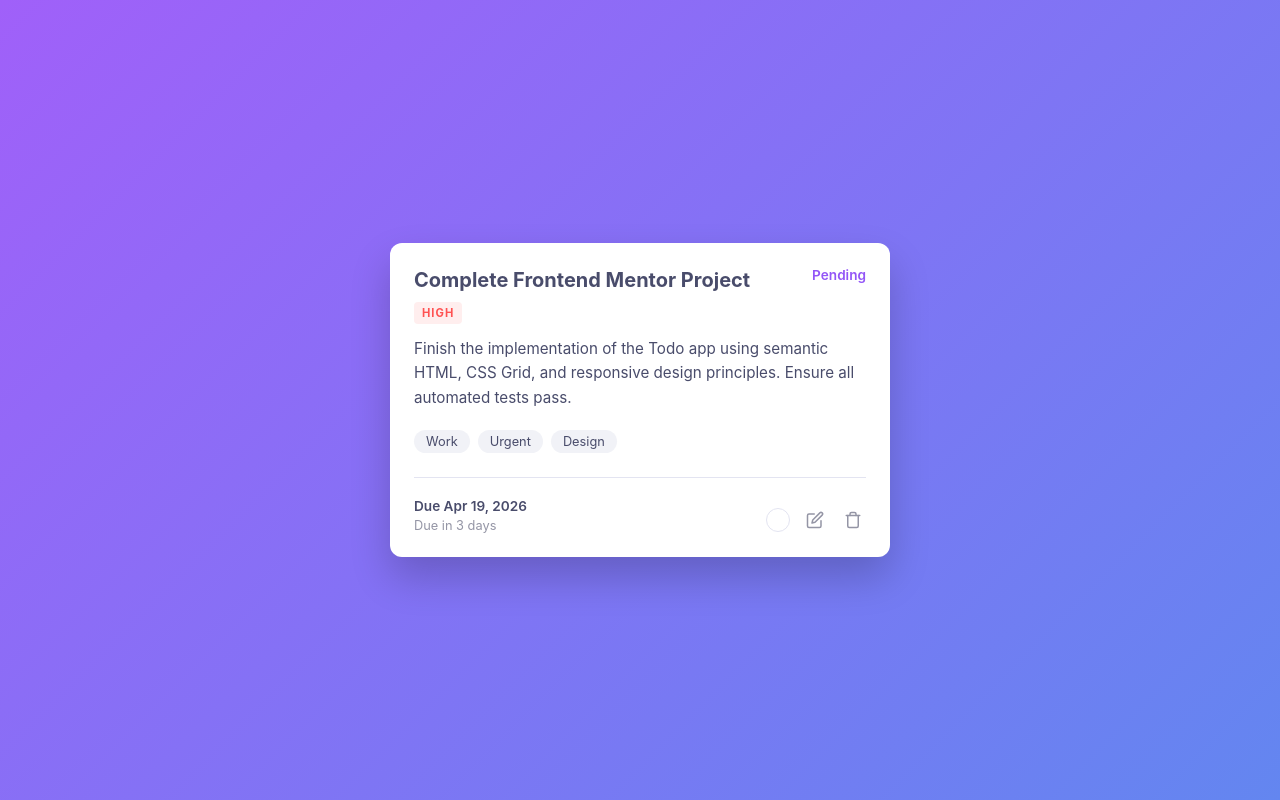
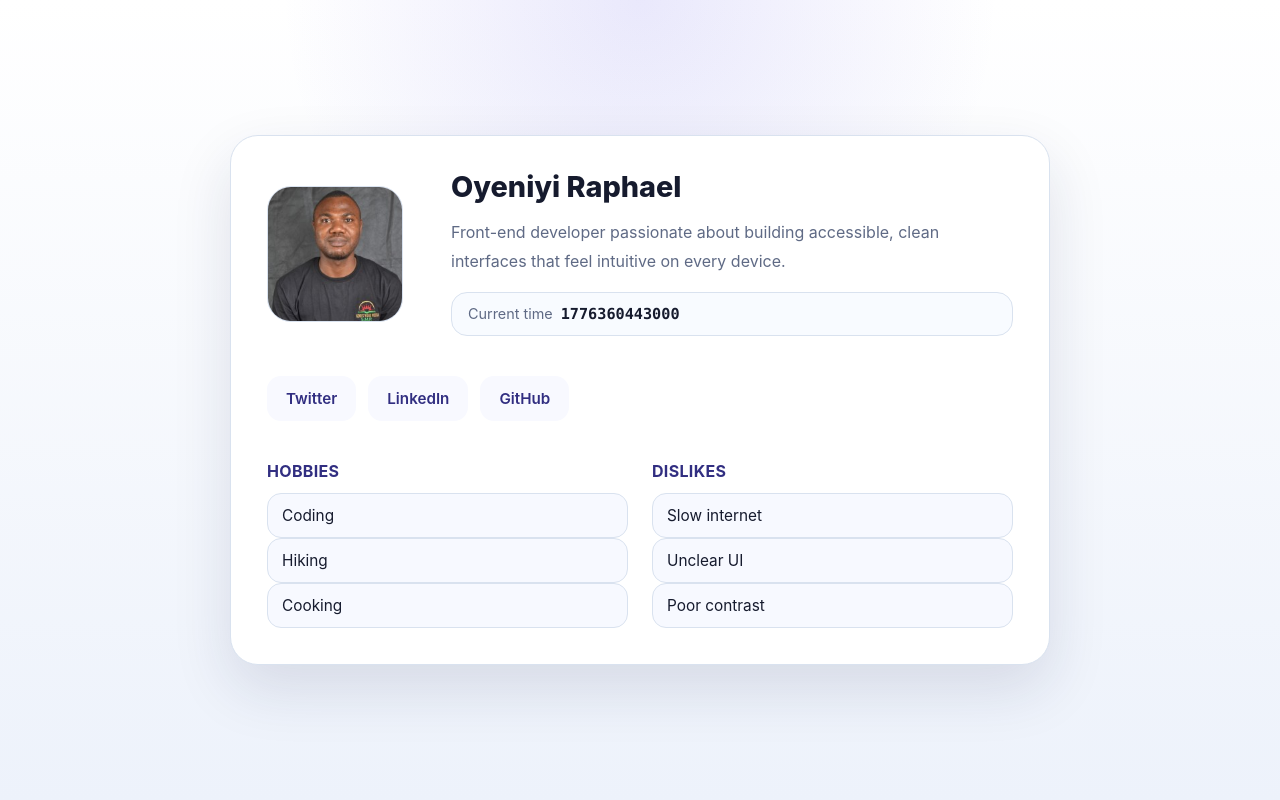
Before and after one commit to ralphoye/-h14-todo, a plain HTML site: page index.html in a window 1280 px wide. Drawn offline with Linux system fonts and the light colour scheme.

Commit message:
Profile card that Shows basic information time in millisecond Avater (profile picture) Social media links Hobbies and Dislikes

```diff
--- a/index.html
+++ b/index.html
@@ -3,56 +3,58 @@
 <head>
     <meta charset="UTF-8">
     <meta name="viewport" content="width=device-width, initial-scale=1.0">
-    <title>Modern Todo Card</title>
+    <title>Profile Card</title>
     <link rel="stylesheet" href="style.css">
 </head>
 <body>
 
-    <main class="container">
-        <article class="todo-card" data-testid="test-todo-card">
+    <main class="page-container">
+        <article class="profile-card" data-testid="test-profile-card">
+            <header class="profile-header">
+                <figure class="avatar-wrapper">
+                    <img src="/images/raphOye.jpeg" alt="Portrait of Oyeniyi Raphael" data-testid="test-user-avatar">
+                    <figcaption class="sr-only">User avatar for Oyeniyi Raphael</figcaption>
+                </figure>
 
-            <div class="todo-header">
-                <div class="title-section">
-                    <h2 id="todo-title" data-testid="test-todo-title">Complete Frontend Mentor Project</h2>
-                    <span class="priority-badge priority-high" data-testid="test-todo-priority" aria-label="High Priority">High</span>
+                <div class="profile-summary">
+                    <h2 class="profile-name" data-testid="test-user-name">Oyeniyi Raphael</h2>
+                    <p class="profile-bio" data-testid="test-user-bio">
+                        Front-end developer passionate about building accessible, clean interfaces that feel intuitive on every device.
+                    </p>
+                    <div class="time-container">
+                        <span class="time-label">Current time</span>
+                        <time id="user-time" class="user-time" data-testid="test-user-time" aria-live="polite"></time>
+                    </div>
                 </div>
-                <div class="status-indicator" data-testid="test-todo-status">Pending</div>
-            </div>
+            </header>
 
-            <div class="todo-body">
-                <p class="description" data-testid="test-todo-description">
-                    Finish the implementation of the Todo app using semantic HTML, CSS Grid, and responsive design principles. Ensure all automated tests pass.
-                </p>
+            <nav class="social-links" data-testid="test-user-social-links" aria-label="Social links">
+                <ul>
+                    <li><a href="https://twitter.com" target="_blank" rel="noopener noreferrer" data-testid="test-user-social-twitter">Twitter</a></li>
+                    <li><a href="https://www.linkedin.com/in/raphael-oyeniyi/" target="_blank" rel="noopener noreferrer" data-testid="test-user-social-linkedin">LinkedIn</a></li>
+                    <li><a href="https://github.com/ralphoye" target="_blank" rel="noopener noreferrer" data-testid="test-user-social-github">GitHub</a></li>
+                </ul>
+            </nav>
 
-                <div class="tags-container" data-testid="test-todo-tags" role="list">
-                    <span class="tag" data-testid="test-todo-tag-work" role="listitem">Work</span>
-                    <span class="tag" data-testid="test-todo-tag-urgent" role="listitem">Urgent</span>
-                    <span class="tag" role="listitem">Design</span>
-                </div>
-            </div>
+            <section class="profile-lists">
+                <section class="list-section">
+                    <h3>Hobbies</h3>
+                    <ul class="item-list" data-testid="test-user-hobbies">
+                        <li>Coding</li>
+                        <li>Hiking</li>
+                        <li>Cooking</li>
+                    </ul>
+                </section>
 
-            <div class="todo-footer">
-                <div class="date-info">
-                    <time class="due-date" id="due-date-display" data-testid="test-todo-due-date"></time>
-                    <time class="time-remaining" id="time-remaining-display" data-testid="test-todo-time-remaining" aria-live="polite"></time>
-                </div>
-
-                <div class="actions">
-                    <label class="checkbox-container">
-                        <input type="checkbox" data-testid="test-todo-complete-toggle" id="complete-checkbox">
-                        <span class="checkmark"></span>
-                        <span class="sr-only">Mark as complete</span>
-                    </label>
-
-                    <button class="icon-btn" data-testid="test-todo-edit-button" aria-label="Edit Task">
-                        <svg width="18" height="18" viewBox="0 0 24 24" fill="none" stroke="currentColor" stroke-width="2" stroke-linecap="round" stroke-linejoin="round"><path d="M11 4H4a2 2 0 0 0-2 2v14a2 2 0 0 0 2 2h14a2 2 0 0 0 2-2v-7"></path><path d="M18.5 2.5a2.121 2.121 0 0 1 3 3L12 15l-4 1 1-4 9.5-9.5z"></path></svg>
-                    </button>
-
-                    <button class="icon-btn delete" data-testid="test-todo-delete-button" aria-label="Delete Task">
-                        <svg width="18" height="18" viewBox="0 0 24 24" fill="none" stroke="currentColor" stroke-width="2" stroke-linecap="round" stroke-linejoin="round"><polyline points="3 6 5 6 21 6"></polyline><path d="M19 6v14a2 2 0 0 1-2 2H7a2 2 0 0 1-2-2V6m3 0V4a2 2 0 0 1 2-2h4a2 2 0 0 1 2 2v2"></path></svg>
-                    </button>
-                </div>
-            </div>
+                <section class="list-section">
+                    <h3>Dislikes</h3>
+                    <ul class="item-list" data-testid="test-user-dislikes">
+                        <li>Slow internet</li>
+                        <li>Unclear UI</li>
+                        <li>Poor contrast</li>
+                    </ul>
+                </section>
+            </section>
         </article>
     </main>
 
--- a/script.js
+++ b/script.js
@@ -1,67 +1,10 @@
 document.addEventListener('DOMContentLoaded', () => {
-    // 1. Setup Fixed Due Date (Offset logic)
-    // Setting it to 3 days from now for demonstration
-    const offsetInMs = 3 * 24 * 60 * 60 * 1000;
-    const dueDate = new Date(Date.now() + offsetInMs);
+    const userTime = document.getElementById('user-time');
 
-    const dueDateEl = document.getElementById('due-date-display');
-    const timeRemainingEl = document.getElementById('time-remaining-display');
-    const completeCheckbox = document.getElementById('complete-checkbox');
-    const todoCard = document.querySelector('[data-testid="test-todo-card"]');
-    const statusIndicator = document.querySelector('[data-testid="test-todo-status"]');
-
-    // Format Due Date
-    const options = { month: 'short', day: 'numeric', year: 'numeric' };
-    dueDateEl.textContent = `Due ${dueDate.toLocaleDateString('en-US', options)}`;
-    dueDateEl.setAttribute('datetime', dueDate.toISOString());
-
-    // 2. Time Remaining Logic
-    function updateTimeRemaining() {
-        const now = new Date();
-        const diff = dueDate - now;
-
-        let text = "";
-        const days = Math.floor(diff / (1000 * 60 * 60 * 24));
-        const hours = Math.floor((diff / (1000 * 60 * 60)) % 24);
-
-        if (diff < 0) {
-            text = "Overdue!";
-        } else if (days > 1) {
-            text = `Due in ${days} days`;
-        } else if (days === 1) {
-            text = "Due tomorrow";
-        } else if (hours >= 1) {
-            text = `Due in ${hours} hours`;
-        } else {
-            text = "Due now!";
-        }
-
-        timeRemainingEl.textContent = text;
+    function updateCurrentTime() {
+        userTime.textContent = Date.now();
     }
 
-    // 3. Completion Toggle Logic
-    completeCheckbox.addEventListener('change', (e) => {
-        if (e.target.checked) {
-            todoCard.classList.add('is-completed');
-            statusIndicator.textContent = 'Done';
-        } else {
-            todoCard.classList.remove('is-completed');
-            statusIndicator.textContent = 'Pending';
-        }
-    });
-
-    // 4. Dummy Button Actions
-    document.querySelector('[data-testid="test-todo-edit-button"]').addEventListener('click', () => {
-        console.log("edit clicked");
-    });
-
-    document.querySelector('[data-testid="test-todo-delete-button"]').addEventListener('click', () => {
-        alert("Delete clicked");
-    });
-
-    // Initial Run
-    updateTimeRemaining();
-
-    // Optional: Refresh every 60 seconds
-    setInterval(updateTimeRemaining, 60000);
+    updateCurrentTime();
+    setInterval(updateCurrentTime, 500);
 });
--- a/style.css
+++ b/style.css
@@ -1,12 +1,14 @@
 :root {
-    --primary-purple: #9356f7;
-    --bg-gradient: linear-gradient(135deg, #a060f9 0%, #6386f0 100%);
+    --bg: #eff3fb;
     --card-bg: #ffffff;
-    --text-main: #494c6b;
-    --text-muted: #9495a5;
-    --border-color: #e3e4f1;
-    --high-priority: #ff5252;
-    --tag-bg: #f1f2f7;
+    --text-main: #161b2e;
+    --text-muted: #5f6a85;
+    --border: #d9e2ef;
+    --surface: #f8fbff;
+    --accent: #4f46e5;
+    --accent-strong: #312e81;
+    --shadow: 0 24px 60px rgba(25, 32, 78, 0.12);
+    --focus: #7c3aed;
 }
 
 * {
@@ -15,183 +17,160 @@
     padding: 0;
 }
 
+html {
+    scroll-behavior: smooth;
+}
+
 body {
-    font-family: 'Inter', -apple-system, sans-serif;
-    background: var(--bg-gradient);
-    /* Mimicking the image's mountain vibe with a background height */
-    background-attachment: fixed;
     min-height: 100vh;
+    font-family: 'Inter', -apple-system, BlinkMacSystemFont, 'Segoe UI', sans-serif;
+    background: radial-gradient(circle at top, rgba(79, 70, 229, 0.12), transparent 35%), linear-gradient(180deg, #fff 0%, #edf2fb 100%);
+    color: var(--text-main);
     display: flex;
     justify-content: center;
     align-items: center;
-    padding: 20px;
+    padding: 24px;
+}
+
+.page-container {
+    width: 100%;
+    max-width: 820px;
+}
+
+.profile-card {
+    width: 100%;
+    background: var(--card-bg);
+    border: 1px solid var(--border);
+    border-radius: 28px;
+    box-shadow: var(--shadow);
+    padding: 32px;
+    display: grid;
+    gap: 32px;
+}
+
+.profile-header {
+    display: grid;
+    gap: 24px;
+}
+
+.avatar-wrapper {
+    width: 136px;
+    height: 136px;
+    border-radius: 24px;
+    overflow: hidden;
+    background: linear-gradient(180deg, #eef2ff 0%, #dbeafe 100%);
+    border: 1px solid var(--border);
+}
+
+.avatar-wrapper img {
+    display: block;
+    width: 100%;
+    height: 100%;
+    object-fit: cover;
+}
+
+.profile-summary {
+    display: grid;
+    gap: 16px;
+}
+
+.profile-name {
+    font-size: clamp(1.8rem, 2.2vw, 2.6rem);
+    font-weight: 800;
+    line-height: 1.05;
+}
+
+.profile-bio {
+    font-size: 1rem;
+    line-height: 1.8;
+    color: var(--text-muted);
+    max-width: 72ch;
+}
+
+.time-container {
+    display: inline-flex;
+    flex-wrap: wrap;
+    gap: 8px;
+    align-items: center;
+    background: var(--surface);
+    border: 1px solid var(--border);
+    border-radius: 16px;
+    padding: 12px 16px;
+}
+
+.time-label {
+    font-size: 0.9rem;
+    color: var(--text-muted);
+}
+
+.user-time {
+    font-family: 'Roboto Mono', ui-monospace, SFMono-Regular, Menlo, Monaco, Consolas, 'Liberation Mono', 'Courier New', monospace;
+    font-size: 0.95rem;
+    font-weight: 700;
     color: var(--text-main);
 }
 
-.container {
-    width: 100%;
-    max-width: 500px;
+.social-links ul,
+.item-list {
+    list-style: none;
 }
 
-.todo-card {
-    background: var(--card-bg);
-    border-radius: 12px;
-    box-shadow: 0 20px 40px rgba(0, 0, 0, 0.2);
-    padding: 24px;
-    transition: transform 0.2s ease, opacity 0.3s ease;
+.social-links ul {
+    display: flex;
+    flex-wrap: wrap;
+    gap: 12px;
+    padding: 0;
+    margin: 0;
 }
 
-.todo-header {
-    display: flex;
-    justify-content: space-between;
-    align-items: flex-start;
-    margin-bottom: 16px;
+.social-links a {
+    display: inline-flex;
+    align-items: center;
+    justify-content: center;
+    padding: 12px 18px;
+    border-radius: 14px;
+    border: 1px solid transparent;
+    background: #f8f9ff;
+    color: var(--accent-strong);
+    text-decoration: none;
+    font-size: 0.95rem;
+    font-weight: 600;
+    transition: transform 0.2s ease, box-shadow 0.2s ease, border-color 0.2s ease;
 }
 
-.title-section h2 {
-    font-size: 1.25rem;
-    font-weight: 700;
-    margin-bottom: 8px;
-    line-height: 1.3;
+.social-links a:hover,
+.social-links a:focus-visible {
+    border-color: rgba(79, 70, 229, 0.15);
+    box-shadow: 0 14px 28px rgba(79, 70, 229, 0.12);
+    transform: translateY(-1px);
 }
 
-.priority-badge {
-    font-size: 0.7rem;
-    text-transform: uppercase;
-    letter-spacing: 1px;
-    padding: 4px 8px;
-    border-radius: 4px;
-    background: #ffeeee;
-    color: var(--high-priority);
-    font-weight: 700;
+.profile-lists {
+    display: grid;
+    gap: 24px;
 }
 
-.status-indicator {
-    font-size: 0.85rem;
-    color: var(--primary-purple);
-    font-weight: 600;
-}
-
-.todo-body .description {
-    font-size: 0.95rem;
-    color: var(--text-main);
-    line-height: 1.6;
-    margin-bottom: 20px;
-}
-
-.tags-container {
-    display: flex;
-    flex-wrap: wrap;
-    gap: 8px;
-    margin-bottom: 24px;
-}
-
-.tag {
-    background: var(--tag-bg);
-    color: var(--text-main);
-    padding: 4px 12px;
-    border-radius: 16px;
-    font-size: 0.8rem;
-}
-
-.todo-footer {
-    display: flex;
-    justify-content: space-between;
-    align-items: flex-end;
-    border-top: 1px solid var(--border-color);
-    padding-top: 20px;
-}
-
-.date-info {
-    display: flex;
-    flex-direction: column;
-    gap: 4px;
-}
-
-.due-date {
-    font-size: 0.85rem;
-    font-weight: 600;
-}
-
-.time-remaining {
-    font-size: 0.8rem;
-    color: var(--text-muted);
-}
-
-.actions {
-    display: flex;
-    align-items: center;
+.list-section {
+    display: grid;
     gap: 12px;
 }
 
-/* Custom Checkbox */
-.checkbox-container {
-    position: relative;
-    cursor: pointer;
-    width: 24px;
-    height: 24px;
+.list-section h3 {
+    font-size: 1rem;
+    font-weight: 700;
+    letter-spacing: 0.02em;
+    text-transform: uppercase;
+    color: var(--accent-strong);
 }
 
-.checkbox-container input {
-    position: absolute;
-    opacity: 0;
-    cursor: pointer;
-}
-
-.checkmark {
-    position: absolute;
-    top: 0;
-    left: 0;
-    height: 24px;
-    width: 24px;
-    background-color: #fff;
-    border: 1px solid var(--border-color);
-    border-radius: 50%;
-}
-
-.checkbox-container:hover input ~ .checkmark {
-    border-color: var(--primary-purple);
-}
-
-.checkbox-container input:checked ~ .checkmark {
-    background: var(--bg-gradient);
-    border: none;
-}
-
-.checkmark:after {
-    content: "";
-    position: absolute;
-    display: none;
-    left: 9px;
-    top: 5px;
-    width: 5px;
-    height: 10px;
-    border: solid white;
-    border-width: 0 2px 2px 0;
-    transform: rotate(45deg);
-}
-
-.checkbox-container input:checked ~ .checkmark:after {
-    display: block;
-}
-
-.icon-btn {
-    background: none;
-    border: none;
-    cursor: pointer;
-    color: var(--text-muted);
-    padding: 4px;
-    transition: color 0.2s;
-    display: flex;
-}
-
-.icon-btn:hover { color: var(--primary-purple); }
-.icon-btn.delete:hover { color: var(--high-priority); }
-
-/* Completed State Classes */
-.is-completed h2 {
-    text-decoration: line-through;
-    color: var(--text-muted);
+.item-list li {
+    padding: 10px 14px;
+    background: #f7f9ff;
+    border: 1px solid var(--border);
+    border-radius: 14px;
+    color: var(--text-main);
+    font-size: 0.96rem;
+    line-height: 1.5;
 }
 
 .sr-only {
@@ -202,23 +181,64 @@
     margin: -1px;
     overflow: hidden;
     clip: rect(0,0,0,0);
+    white-space: nowrap;
     border: 0;
 }
 
-/* Responsive Focus Styles */
-button:focus-visible, input:focus-visible {
-    outline: 2px solid var(--primary-purple);
-    outline-offset: 4px;
+button:focus-visible,
+a:focus-visible,
+input:focus-visible {
+    outline: 3px solid var(--focus);
+    outline-offset: 3px;
 }
 
-@media (max-width: 480px) {
-    .todo-footer {
-        flex-direction: column;
-        align-items: flex-start;
-        gap: 16px;
-    }
-    .actions {
-        width: 100%;
-        justify-content: flex-end;
+@media (min-width: 720px) {
+    .profile-header {
+        grid-template-columns: 160px minmax(0, 1fr);
+        align-items: center;
     }
 }
+
+@media (min-width: 980px) {
+    .profile-card {
+        gap: 40px;
+        padding: 36px;
+    }
+
+    .profile-lists {
+        grid-template-columns: repeat(2, minmax(0, 1fr));
+    }
+}
+
+@media (max-width: 520px) {
+    body {
+        padding: 16px;
+    }
+
+    .profile-card {
+        padding: 24px;
+    }
+
+    .avatar-wrapper {
+        width: 100%;
+        height: 240px;
+        border-radius: 24px;
+    }
+
+    .profile-header {
+        gap: 20px;
+    }
+
+    .profile-summary {
+        gap: 14px;
+    }
+
+    .social-links ul {
+        flex-direction: column;
+    }
+
+    .social-links a {
+        width: 100%;
+        justify-content: flex-start;
+    }
+}
```
Also changed, not shown: images/raphOye.jpeg (added).
